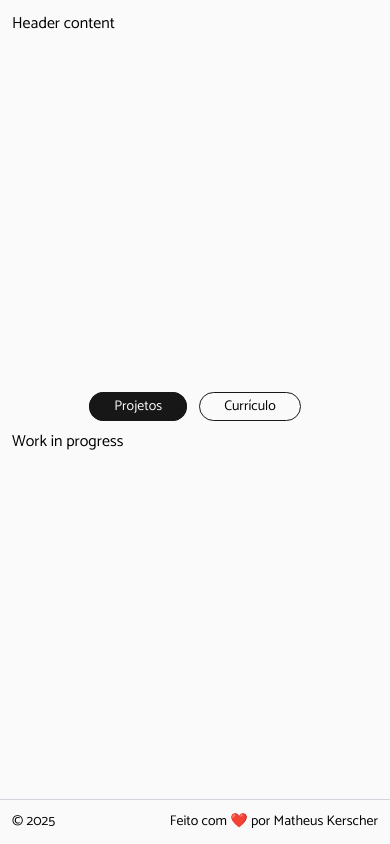
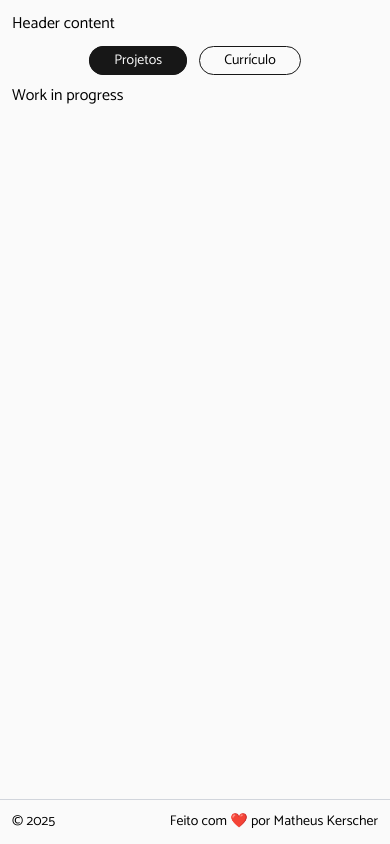
Before and after one commit to MatheusKerscher/portfolio, a Next.js app: page / in a window 390 px wide. Built offline with nearby package versions, Linux system fonts and the light colour scheme.

Commit message:
feat: fix `header` height

```diff
--- a/src/app/layout.tsx
+++ b/src/app/layout.tsx
@@ -24,8 +24,8 @@ export default function RootLayout({
   return (
     <html lang="pt-BR">
       <body className={`${catamaran.className} antialiased bg-white`}>
-        <main className="min-h-[calc(100dvh-45px)] w-screen max-w-6xl mx-auto grid grid-cols-1 lg:grid-cols-4 gap-3 px-3 lg:px-1 pt-3">
-          <header>Header content</header>
+        <main className="min-h-[calc(100dvh-45px)] w-screen max-w-6xl mx-auto lg:grid lg:grid-cols-4 gap-3 px-3 lg:px-1 pt-3">
+          <header className="mb-3 lg:mb-0">Header content</header>
 
           <section className="col-span-3">
             <Navigation />
```
